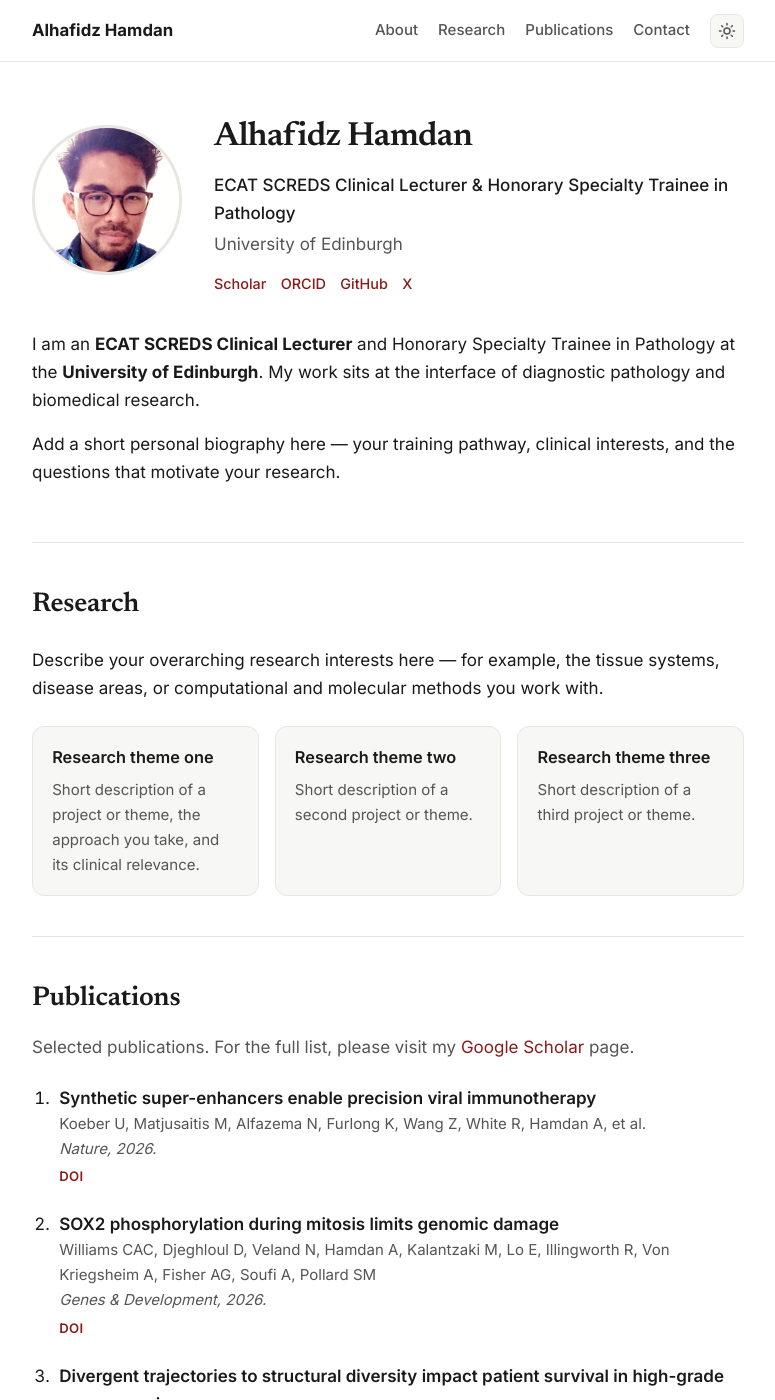
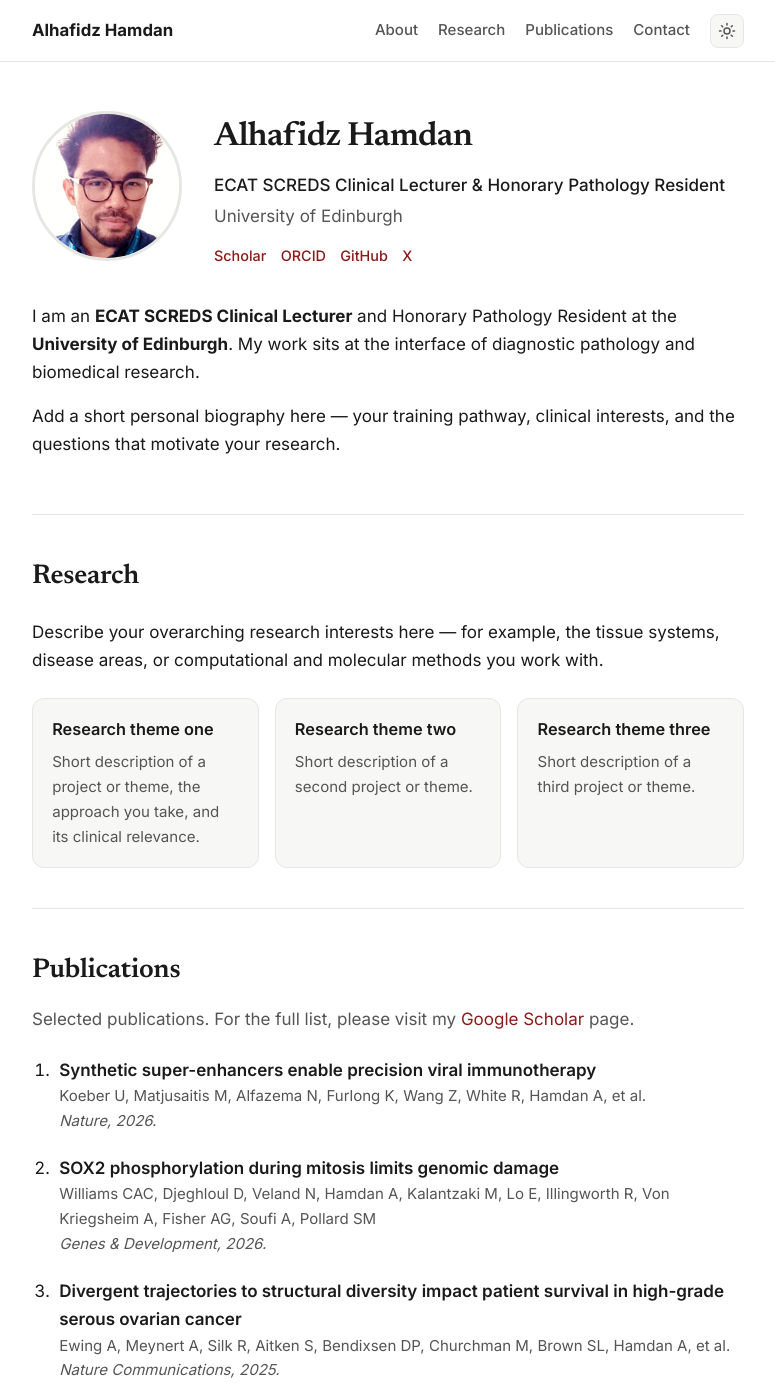
Before and after one commit to alhafidzhamdan/alhafidzhamdan.github.io, a Jekyll site: the page built from index.html, in a window 1280 px wide and 1400 px high. Shown: the whole window, without its empty margins (252-1027 px from the left). Built offline with Jekyll 4.4.1, drawn with Linux system fonts in a browser that asks for light colours; some of the changed text lies outside the part shown.

Commit message:
Show top 5 pubs, link titles to papers, update role, drop footer note

```diff
--- a/_config.yml
+++ b/_config.yml
@@ -7,12 +7,12 @@
 tagline: Clinical Academic Pathologist
 description: >-
   Personal academic website of Alhafidz Hamdan — ECAT SCREDS Clinical Lecturer
-  and Honorary Specialty Trainee in Pathology at the University of Edinburgh.
+  and Honorary Pathology Resident at the University of Edinburgh.
 
 # Your details ---------------------------------------------------------------
 author:
   name: Alhafidz Hamdan
-  role: ECAT SCREDS Clinical Lecturer & Honorary Specialty Trainee in Pathology
+  role: ECAT SCREDS Clinical Lecturer & Honorary Pathology Resident
   affiliation: University of Edinburgh
   email: alhafidz.hamdan@ed.ac.uk          # shown in the Contact section
   photo: /assets/img/profile.jpg           # your headshot
--- a/_layouts/default.html
+++ b/_layouts/default.html
@@ -48,7 +48,6 @@
 
   <footer class="site-footer">
     <p>&copy; {{ site.time | date: '%Y' }} {{ site.author.name }}. All rights reserved.</p>
-    <p class="footer-note">Built with <a href="https://jekyllrb.com/">Jekyll</a> and hosted on <a href="https://pages.github.com/">GitHub Pages</a>.</p>
   </footer>
 
   <script src="{{ '/assets/js/theme.js' | relative_url }}"></script>
--- a/assets/css/style.css
+++ b/assets/css/style.css
@@ -180,6 +180,8 @@
 }
 .pub { margin-bottom: 1.3rem; padding-left: 0.3rem; }
 .pub-title { display: block; font-weight: 600; }
+.pub-title a { color: var(--text); }
+.pub-title a:hover { color: var(--accent); text-decoration: underline; }
 .pub-authors { display: block; color: var(--text-soft); font-size: 0.94rem; }
 .pub-venue { display: block; font-style: italic; color: var(--text-soft); font-size: 0.94rem; }
 .pub-links { display: inline-flex; gap: 0.75rem; margin-top: 0.25rem; }
--- a/index.html
+++ b/index.html
@@ -26,8 +26,8 @@
 
 <section class="bio">
   <p>
-    I am an <strong>ECAT SCREDS Clinical Lecturer</strong> and Honorary Specialty Trainee
-    in Pathology at the <strong>University of Edinburgh</strong>. My work sits at the
+    I am an <strong>ECAT SCREDS Clinical Lecturer</strong> and Honorary Pathology
+    Resident at the <strong>University of Edinburgh</strong>. My work sits at the
     interface of diagnostic pathology and biomedical research.
   </p>
   <p>
@@ -72,34 +72,26 @@
   </p>
 
   <ol class="pub-list">
-    {% for pub in site.data.publications limit: 10 %}
+    {% for pub in site.data.publications limit: 5 %}
     <li class="pub">
-      <span class="pub-title">{{ pub.title }}</span>
+      <span class="pub-title">{% if pub.doi %}<a href="https://doi.org/{{ pub.doi }}" target="_blank" rel="noopener">{{ pub.title }}</a>{% elsif pub.url %}<a href="{{ pub.url }}" target="_blank" rel="noopener">{{ pub.title }}</a>{% else %}{{ pub.title }}{% endif %}</span>
       <span class="pub-authors">{{ pub.authors }}</span>
       <span class="pub-venue">{{ pub.venue }}{% if pub.year %}, {{ pub.year }}{% endif %}.</span>
-      <span class="pub-links">
-        {% if pub.doi %}<a href="https://doi.org/{{ pub.doi }}" target="_blank" rel="noopener">DOI</a>{% endif %}
-        {% if pub.url %}<a href="{{ pub.url }}" target="_blank" rel="noopener">Link</a>{% endif %}
-        {% if pub.pdf %}<a href="{{ pub.pdf | relative_url }}" target="_blank" rel="noopener">PDF</a>{% endif %}
-      </span>
+      {% if pub.pdf %}<span class="pub-links"><a href="{{ pub.pdf | relative_url }}" target="_blank" rel="noopener">PDF</a></span>{% endif %}
     </li>
     {% endfor %}
   </ol>
 
-  {% if site.data.publications.size > 10 %}
+  {% if site.data.publications.size > 5 %}
   <details class="more">
     <summary>More…</summary>
-    <ol class="pub-list" start="11">
-      {% for pub in site.data.publications offset: 10 %}
+    <ol class="pub-list" start="6">
+      {% for pub in site.data.publications offset: 5 %}
       <li class="pub">
-        <span class="pub-title">{{ pub.title }}</span>
+        <span class="pub-title">{% if pub.doi %}<a href="https://doi.org/{{ pub.doi }}" target="_blank" rel="noopener">{{ pub.title }}</a>{% elsif pub.url %}<a href="{{ pub.url }}" target="_blank" rel="noopener">{{ pub.title }}</a>{% else %}{{ pub.title }}{% endif %}</span>
         <span class="pub-authors">{{ pub.authors }}</span>
         <span class="pub-venue">{{ pub.venue }}{% if pub.year %}, {{ pub.year }}{% endif %}.</span>
-        <span class="pub-links">
-          {% if pub.doi %}<a href="https://doi.org/{{ pub.doi }}" target="_blank" rel="noopener">DOI</a>{% endif %}
-          {% if pub.url %}<a href="{{ pub.url }}" target="_blank" rel="noopener">Link</a>{% endif %}
-          {% if pub.pdf %}<a href="{{ pub.pdf | relative_url }}" target="_blank" rel="noopener">PDF</a>{% endif %}
-        </span>
+        {% if pub.pdf %}<span class="pub-links"><a href="{{ pub.pdf | relative_url }}" target="_blank" rel="noopener">PDF</a></span>{% endif %}
       </li>
       {% endfor %}
     </ol>
```
